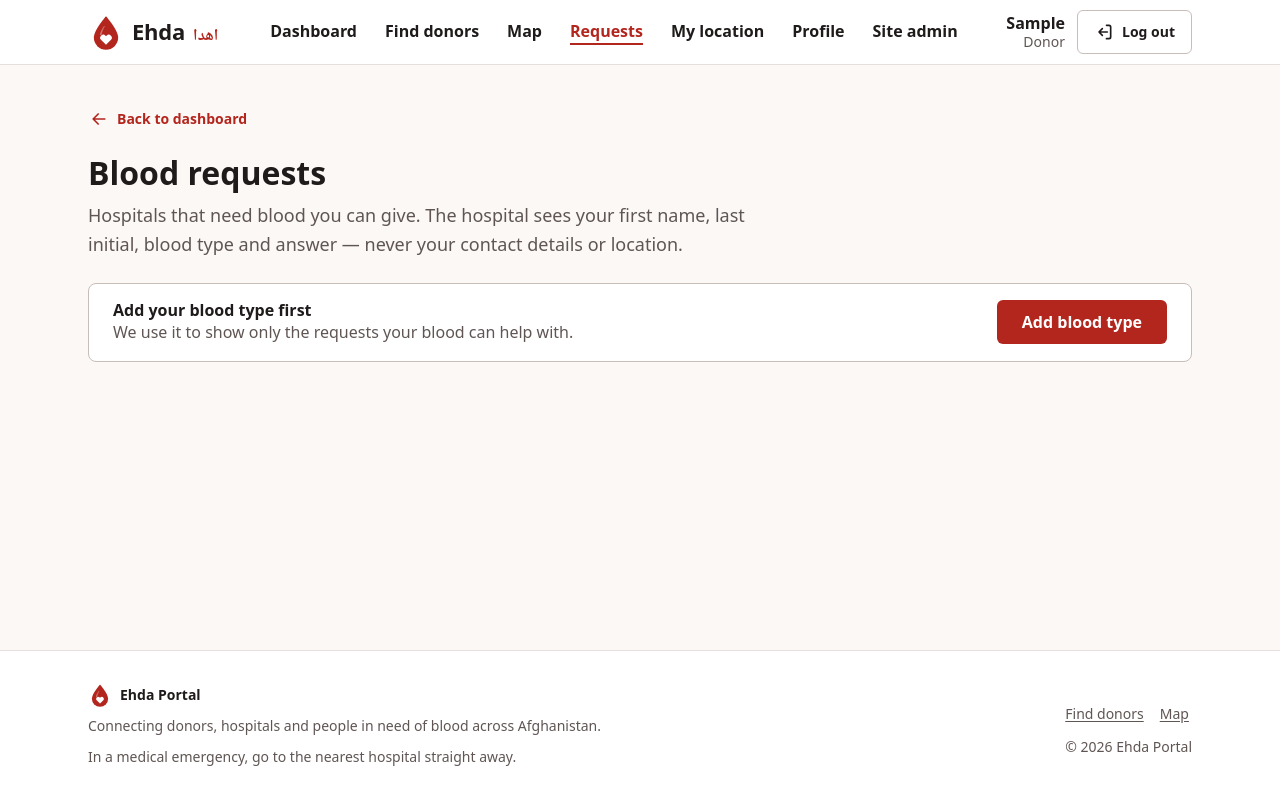
After one commit to Kaihansaba/Ehda-Portal, a Django app: page /dashboard/donor/requests/ in a window 1280 px wide. The commit adds this page. Run offline with Django 5.2, Linux system fonts and the light colour scheme; the visitor is signed in with stand-in values (Sample User, id 1).

Commit message:
Donor blood requests page, accept/decline and new-request count (#011, #012)
- Blood requests page for donors: open or in-review requests whose
  blood type the donor can give to (COMPATIBLE_DONORS), plus requests
  they already answered until those close. Shows hospital name, blood
  type, units, urgency, notes, date and the donor's own answer.
- Accept / Decline (POST + CSRF), changeable while the request is open.
  Closed, incompatible or invalid answers are refused with a message.
- Unavailable donors (or donors without a blood type) see no requests,
  only a message linking to the availability switch / profile.
- In-app notification: unanswered matching requests are counted on the
  donor dashboard (replaces the Coming soon card) and as a badge on a
  new Requests navbar item (context processor).
- Platform activity summary includes donor response counts.

```diff
--- /dev/null
+++ b/5.Backend/OnlineBloodDonationPlatform/accounts/context_processors.py
@@ -0,0 +1,12 @@
+from .donor_requests import unanswered_count
+from .models import User
+
+
+def donor_requests(request):
+    """Unanswered matching requests, for the donor navbar badge (#011)."""
+    user = getattr(request, "user", None)
+
+    if user is None or not user.is_authenticated or user.role != User.Role.DONOR:
+        return {}
+
+    return {"donor_request_count": unanswered_count(user)}
--- a/5.Backend/OnlineBloodDonationPlatform/accounts/views.py
+++ b/5.Backend/OnlineBloodDonationPlatform/accounts/views.py
@@ -9,7 +9,8 @@ from django.shortcuts import get_object_or_404, render, redirect
 from django.utils.http import url_has_allowed_host_and_scheme
 
 from .forms import RegistrationForm, DonorProfileForm, BloodRequestForm
-from .models import User, Donation, BloodRequest
+from .donor_requests import can_see_requests, requests_for_donor, responses_by_request
+from .models import User, Donation, BloodRequest, DonorResponse
 
 
 def index(request):
@@ -104,6 +105,53 @@ def donor_dashboard(request):
 
 
 @role_required("DONOR")
+def donor_blood_requests(request):
+    blood_requests = list(requests_for_donor(request.user))
+    my_responses = responses_by_request(request.user, blood_requests)
+
+    for blood_request in blood_requests:
+        blood_request.my_response = my_responses.get(blood_request.pk)
+
+    return render(
+        request,
+        "accounts/donor_blood_requests.html",
+        {
+            "blood_requests": blood_requests,
+            "can_see_requests": can_see_requests(request.user),
+        },
+    )
+
+
+@role_required("DONOR")
+def respond_to_request(request, pk):
+    if request.method != "POST":
+        return redirect("donor_blood_requests")
+
+    blood_request = get_object_or_404(BloodRequest, pk=pk)
+    answer = request.POST.get("response")
+
+    if answer not in DonorResponse.Answer.values:
+        messages.error(request, "Please choose Accept or Decline.")
+    elif blood_request.is_closed:
+        messages.error(request, "This request is closed and can no longer be answered.")
+    elif not requests_for_donor(request.user).filter(pk=blood_request.pk).exists():
+        # Not compatible, not available, or no longer open for new answers.
+        messages.error(request, "You can't answer this request.")
+    else:
+        DonorResponse.objects.update_or_create(
+            blood_request=blood_request,
+            donor=request.user,
+            defaults={"response": answer},
+        )
+        if answer == DonorResponse.Answer.ACCEPTED:
+            messages.success(request, "Thank you. The hospital can now see that you accepted.")
+        else:
+            messages.success(request, "You declined this request. You can change your answer while it is open.")
+
+    return redirect("donor_blood_requests")
+
+
+@role_required("DONOR")
 def donor_profile(request):
     if request.method == "POST":
         form = DonorProfileForm(request.POST, instance=request.user)
@@ -180,6 +228,9 @@ def admin_platform_activity(request):
         "accepted_requests": BloodRequest.objects.filter(status=BloodRequest.Status.ACCEPTED).count(),
         "completed_requests": BloodRequest.objects.filter(status=BloodRequest.Status.COMPLETED).count(),
         "cancelled_requests": BloodRequest.objects.filter(status=BloodRequest.Status.CANCELLED).count(),
+        "total_responses": DonorResponse.objects.count(),
+        "accepted_responses": DonorResponse.objects.filter(response=DonorResponse.Answer.ACCEPTED).count(),
+        "declined_responses": DonorResponse.objects.filter(response=DonorResponse.Answer.DECLINED).count(),
     }
     recent_requests = BloodRequest.objects.select_related("hospital").order_by("-created_at")[:10]
     return render(
--- a/5.Backend/OnlineBloodDonationPlatform/config/settings.py
+++ b/5.Backend/OnlineBloodDonationPlatform/config/settings.py
@@ -101,6 +101,7 @@ TEMPLATES = [
                 "django.template.context_processors.request",
                 "django.contrib.auth.context_processors.auth",
                 "django.contrib.messages.context_processors.messages",
+                "accounts.context_processors.donor_requests",
             ],
         },
     },
--- a/5.Backend/OnlineBloodDonationPlatform/config/urls.py
+++ b/5.Backend/OnlineBloodDonationPlatform/config/urls.py
@@ -12,6 +12,8 @@ from accounts.views import (
     donor_dashboard,
     donor_profile,
     donation_history,
+    donor_blood_requests,
+    respond_to_request,
     toggle_availability,
     hospital_dashboard,
     admin_dashboard,
@@ -69,6 +71,16 @@ urlpatterns = [
         "dashboard/donor/availability/",
         toggle_availability,
         name="toggle_availability",
+    ),
+    path(
+        "dashboard/donor/requests/",
+        donor_blood_requests,
+        name="donor_blood_requests",
+    ),
+    path(
+        "dashboard/donor/requests/<int:pk>/respond/",
+        respond_to_request,
+        name="respond_to_request",
     ),
     path("dashboard/hospital/", hospital_dashboard, name="hospital_dashboard"),
     path("dashboard/admin/", admin_dashboard, name="admin_dashboard"),
--- a/5.Backend/OnlineBloodDonationPlatform/static/css/ehda.css
+++ b/5.Backend/OnlineBloodDonationPlatform/static/css/ehda.css
@@ -456,6 +456,23 @@ main:focus {
     color: var(--color-primary);
 }
 
+/* Small number next to a link, e.g. new blood requests */
+.count-badge {
+    display: inline-flex;
+    align-items: center;
+    justify-content: center;
+    min-width: 1.5rem;
+    padding: 0 var(--space-2);
+    border-radius: 999px;
+    background: var(--color-primary);
+    color: #fff;
+    font-size: var(--text-sm);
+    font-weight: 700;
+    line-height: 1.5rem;
+    text-decoration: none;
+    vertical-align: middle;
+}
+
 .nav-account {
     display: flex;
     align-items: center;
--- /dev/null
+++ b/5.Backend/OnlineBloodDonationPlatform/templates/accounts/donor_blood_requests.html
@@ -0,0 +1,100 @@
+{% extends "base.html" %}
+{% load ehda_ui %}
+
+{% block title %}Blood requests{% endblock %}
+
+{% block content %}
+
+    <div class="page-header">
+        <a href="{% url 'donor_dashboard' %}" class="btn btn-ghost btn-sm back-link">
+            {% include "partials/icon.html" with name="arrow" class="flip" %}
+            Back to dashboard
+        </a>
+        <h1>Blood requests</h1>
+        <p class="lead">Hospitals that need blood you can give. The hospital sees your first name, last initial, blood type and answer — never your contact details or location.</p>
+    </div>
+
+    {% if not request.user.is_available %}
+        <div class="prompt">
+            <div>
+                <h2 class="prompt-title">You’re marked as not available</h2>
+                <p class="muted">Requests are only shown to donors who can donate right now. Switch your availability on when you’re ready to help.</p>
+            </div>
+            <a href="{% url 'donor_dashboard' %}#availability-title" class="btn btn-primary">Change availability</a>
+        </div>
+    {% elif not request.user.blood_type %}
+        <div class="prompt">
+            <div>
+                <h2 class="prompt-title">Add your blood type first</h2>
+                <p class="muted">We use it to show only the requests your blood can help with.</p>
+            </div>
+            <a href="{% url 'donor_profile' %}" class="btn btn-primary">Add blood type</a>
+        </div>
+    {% elif blood_requests %}
+        <div class="results-list">
+            {% for blood_request in blood_requests %}
+                <article class="card request-card" aria-labelledby="request-{{ blood_request.pk }}">
+                    {% include "partials/blood_badge.html" with type=blood_request.blood_type large=True %}
+
+                    <div class="stack-sm">
+                        <h2 class="request-card-title" id="request-{{ blood_request.pk }}">
+                            {{ blood_request.hospital.get_full_name|default:"A hospital" }}
+                            {% if blood_request.urgency != "ROUTINE" %}
+                                <span class="tag{% if blood_request.urgency == 'EMERGENCY' %} tag-danger{% endif %}">{{ blood_request.get_urgency_display }}</span>
+                            {% endif %}
+                        </h2>
+
+                        <div class="donor-card-meta">
+                            <span class="meta-item">{{ blood_request.units_needed }} unit{{ blood_request.units_needed|pluralize }} of {{ blood_request.blood_type|blood_symbol }}</span>
+                            {% if blood_request.urgency == "ROUTINE" %}
+                                <span class="meta-item">{{ blood_request.get_urgency_display }}</span>
+                            {% endif %}
+                            <span class="meta-item">
+                                {% include "partials/icon.html" with name="clock" %}
+                                <time datetime="{{ blood_request.created_at|date:'c' }}">{{ blood_request.created_at|date:"j M Y, H:i" }}</time>
+                            </span>
+                            {% if blood_request.status != "OPEN" and blood_request.status != "IN_REVIEW" %}
+                                {% include "partials/request_status.html" %}
+                            {% endif %}
+                        </div>
+
+                        {% if blood_request.notes %}
+                            <p class="request-notes">{{ blood_request.notes }}</p>
+                        {% endif %}
+
+                        {% with mine=blood_request.my_response %}
+                            {% if mine %}
+                                <p class="donor-card-meta">
+                                    <span class="availability {% if mine.response == 'ACCEPTED' %}is-available{% else %}is-unavailable{% endif %}">You {{ mine.get_response_display|lower }}</span>
+                                    <span>on <time datetime="{{ mine.updated_at|date:'c' }}">{{ mine.updated_at|date:"j M Y" }}</time></span>
+                                </p>
+                            {% endif %}
+
+                            <div class="cluster request-actions">
+                                {% if not mine or mine.response != "ACCEPTED" %}
+                                    <form method="post" action="{% url 'respond_to_request' blood_request.pk %}">
+                                        {% csrf_token %}
+                                        <input type="hidden" name="response" value="ACCEPTED">
+                                        <button type="submit" class="btn btn-primary btn-sm">{% if mine %}Accept instead{% else %}Accept{% endif %}</button>
+                                    </form>
+                                {% endif %}
+                                {% if not mine or mine.response != "DECLINED" %}
+                                    <form method="post" action="{% url 'respond_to_request' blood_request.pk %}">
+                                        {% csrf_token %}
+                                        <input type="hidden" name="response" value="DECLINED">
+                                        <button type="submit" class="btn btn-secondary btn-sm">{% if mine %}Decline instead{% else %}Decline{% endif %}</button>
+                                    </form>
+                                {% endif %}
+                            </div>
+                        {% endwith %}
+                    </div>
+                </article>
+            {% endfor %}
+        </div>
+    {% else %}
+        <div class="card">
+            {% include "partials/empty_state.html" with title="No requests for your blood type right now" text="When a hospital needs blood you can give, it will appear here and on your dashboard." %}
+        </div>
+    {% endif %}
+
+{% endblock %}
--- a/5.Backend/OnlineBloodDonationPlatform/templates/partials/navbar.html
+++ b/5.Backend/OnlineBloodDonationPlatform/templates/partials/navbar.html
@@ -47,6 +47,16 @@
                         </li>
                     {% endif %}
                     {% if role == "DONOR" %}
+                        <li>
+                            <a class="nav-link" href="{% url 'donor_blood_requests' %}"{% if view == "donor_blood_requests" %} aria-current="page"{% endif %}>
+                                {% include "partials/icon.html" with name="list" %}
+                                Requests
+                                {% if donor_request_count %}
+                                    <span class="count-badge" aria-hidden="true">{{ donor_request_count }}</span>
+                                    <span class="visually-hidden">({{ donor_request_count }} new)</span>
+                                {% endif %}
+                            </a>
+                        </li>
                         <li>
                             <a class="nav-link" href="{% url 'locations:donor_location' %}"{% if view == "locations:donor_location" %} aria-current="page"{% endif %}>
                                 {% include "partials/icon.html" with name="pin" %}
```
Also changed, not shown: 5.Backend/OnlineBloodDonationPlatform/accounts/donor_requests.py (added, +71 -0 lines), 5.Backend/OnlineBloodDonationPlatform/templates/accounts/donor_dashboard.html (+20 -12 lines).
